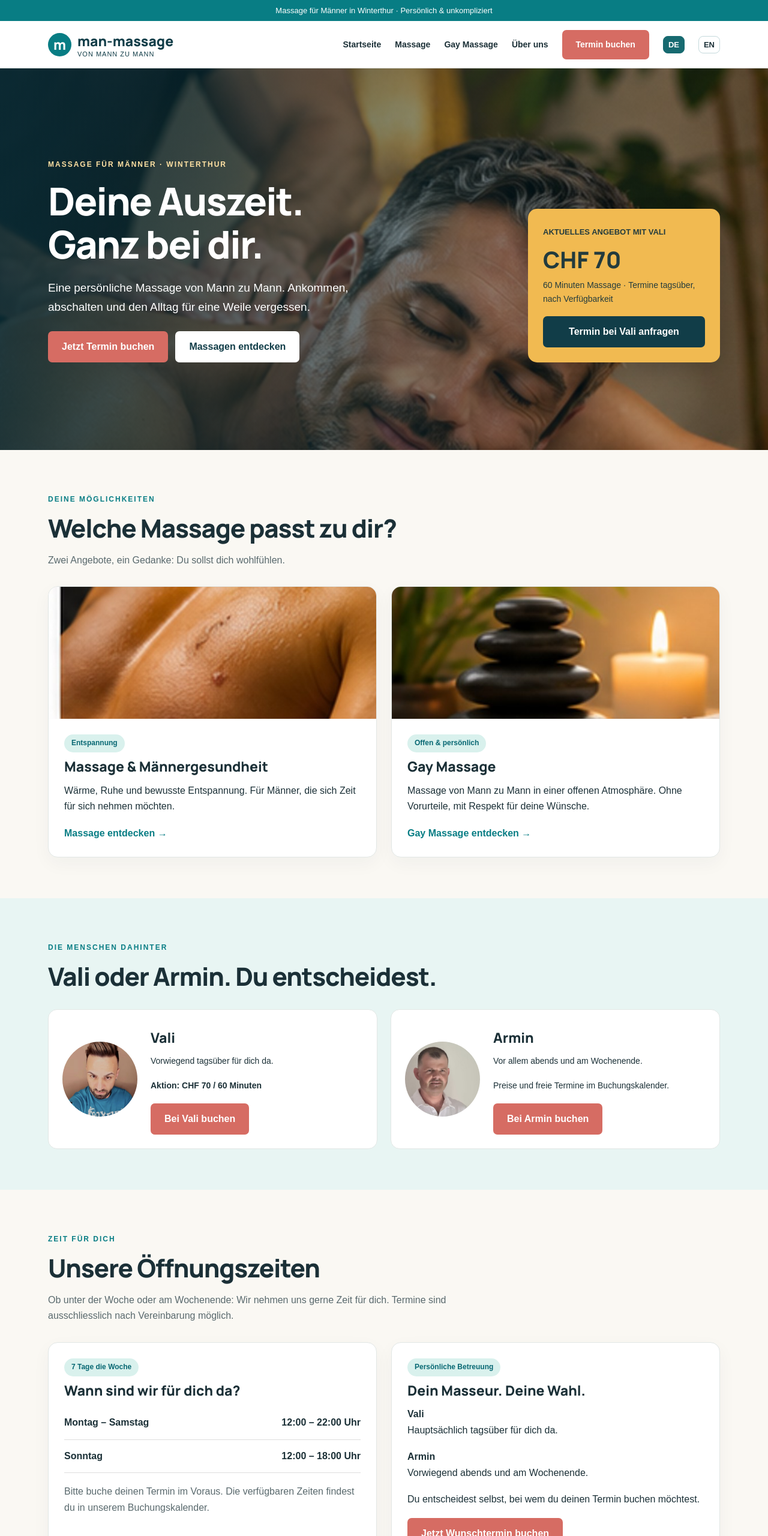
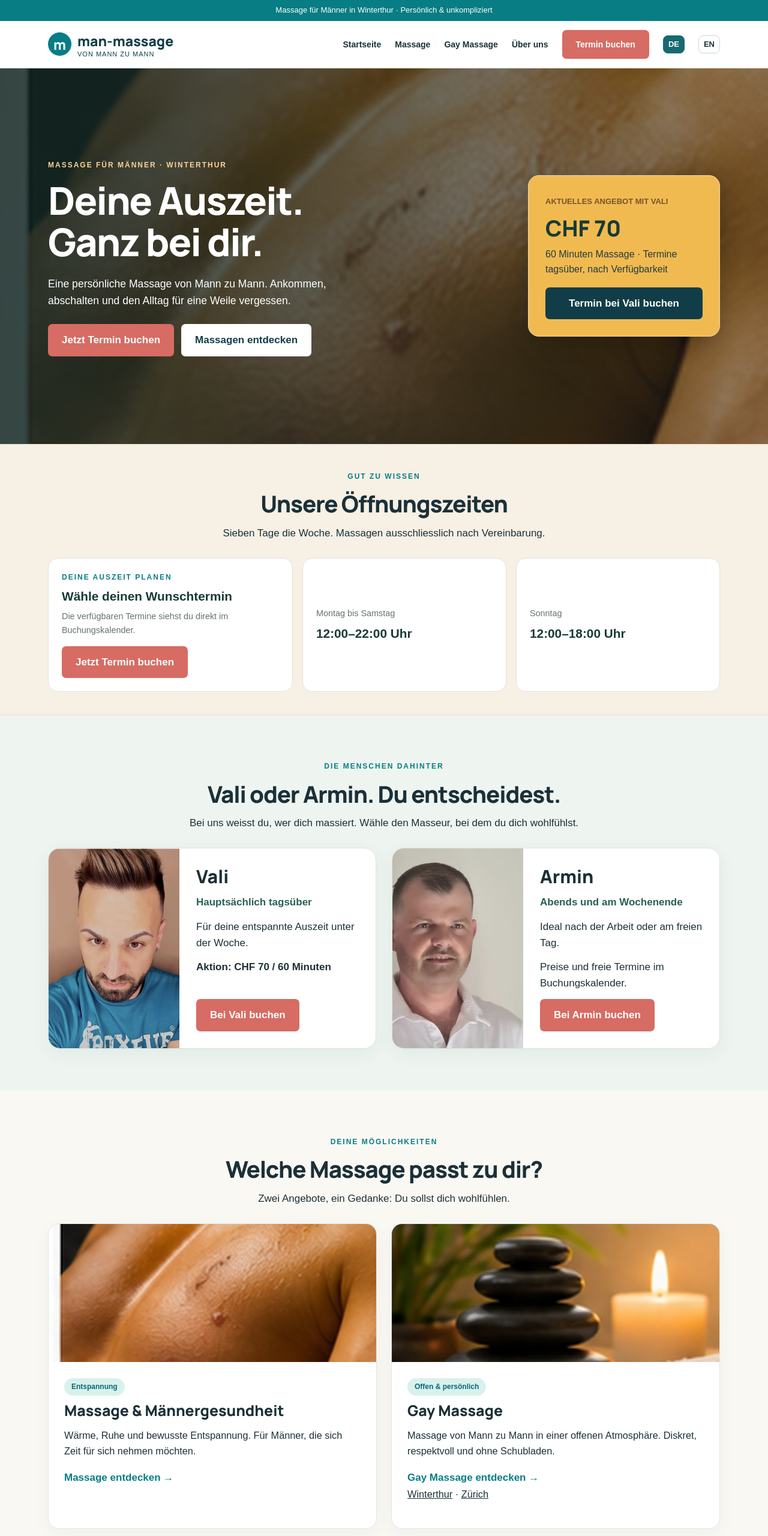
Before and after one commit to armin-historik/man-massage, a plain HTML site: page index.html in a window 1280 px wide. Shown: the top 2560 px of the page at 60% size. Drawn offline with Linux system fonts and the light colour scheme.

Commit message:
Add files via upload

```diff
--- a/index.html
+++ b/index.html
@@ -1,392 +1,80 @@
-
-<!DOCTYPE html>
+<!doctype html>
 <html lang="de-CH">
 <head>
-  <meta charset="utf-8">
-  <meta name="viewport" content="width=device-width,initial-scale=1">
-
-  <title>Massage für Männer in Winterthur | MAN-MASSAGE</title>
-  <meta name="description" content="Massage von Mann zu Mann in Winterthur. Lerne Vali und Armin kennen und buche deine Auszeit online. Montag bis Samstag 12–22 Uhr, Sonntag 12–18 Uhr.">
-  <meta name="robots" content="noindex,nofollow">
-
-  <link href="style.css?v=20261119-zeiten" rel="stylesheet">
-  <link rel="alternate" hreflang="en" href="en/index.html">
-  <link rel="alternate" hreflang="de-CH" href="index.html">
+<meta charset="utf-8">
+<meta name="viewport" content="width=device-width,initial-scale=1">
+<title>Massage für Männer in Winterthur | MAN-MASSAGE</title>
+<meta name="description" content="Persönliche Massage von Mann zu Mann in Winterthur. Montag bis Samstag 12–22 Uhr, Sonntag 12–18 Uhr. Wähle Vali oder Armin und buche online.">
+<meta name="robots" content="noindex,nofollow">
+<link rel="stylesheet" href="style.css?v=20261119-layout2">
+<link rel="alternate" hreflang="de-CH" href="index.html">
+<link rel="alternate" hreflang="en" href="en/index.html">
+<style>
+/* Ergänzungen zur bestehenden style.css: nur diese Startseite */
+:root{--mm-ink:#183a37;--mm-gold:#b98742;--mm-cream:#faf7f0;--mm-border:#e5e1d8}
+html{scroll-behavior:smooth}
+body{font-size:17px;line-height:1.6}
+.hero{background:linear-gradient(90deg,rgba(17,37,34,.85),rgba(17,37,34,.38)),url('assets/massage-detail.jpg') center 44%/cover no-repeat!important;color:#fff;min-height:460px;display:flex;align-items:center}
+.hero h1{font-size:clamp(2.7rem,5vw,4.6rem);line-height:1.08;color:#fff}
+.hero p{font-size:1.1rem;max-width:540px;color:#fff}
+.hero .eyebrow{color:#f5d39a}
+.hero-inner{align-items:center;gap:3rem}
+.offer{background:#fff8e8;color:#263c36;border:1px solid #ebd9b7;border-radius:18px;padding:28px;box-shadow:0 12px 35px #0003}
+.offer span{color:#75542c}.offer strong{color:#173b36;font-size:2.3rem}.offer p{color:#37423e;font-size:1rem}
+.offer .button{background:#1e4540;color:#fff}
+.section-intro-custom{text-align:center;max-width:740px;margin:0 auto 28px}
+.section-intro-custom h2{margin:.3em 0;font-size:clamp(1.8rem,3vw,2.5rem)}
+.hours-strip{background:#f6f0e5;border-block:1px solid #eadfce;padding:38px 0}
+.hours-grid{display:grid;grid-template-columns:1.2fr 1fr 1fr;gap:16px;align-items:stretch}
+.hours-item{background:white;border:1px solid var(--mm-border);border-radius:16px;padding:22px;display:flex;flex-direction:column;justify-content:center;gap:5px}
+.hours-item strong{font-size:1.3rem;color:var(--mm-ink)}
+.hours-item small{font-size:.9rem;color:#66736c}
+.hours-item .button{align-self:flex-start;margin-top:10px}
+.mm-team{padding:70px 0;background:#eef5f1}
+.mm-people{display:grid;grid-template-columns:repeat(2,minmax(0,1fr));gap:26px}
+.mm-person{background:#fff;border:1px solid #dbe4df;border-radius:20px;overflow:hidden;display:grid;grid-template-columns:40% 60%;box-shadow:0 8px 30px #173b3610}
+.mm-person img{width:100%;height:100%;min-height:260px;object-fit:cover;object-position:center top}
+.mm-person-body{padding:28px;display:flex;flex-direction:column;align-items:flex-start}
+.mm-person-body h3{font-size:1.9rem;margin:0 0 10px}
+.mm-person-body p{margin:0 0 13px}
+.mm-person-body .button{margin-top:auto}
+.mm-person-body .availability{font-weight:700;color:#286057}
+.mm-services{padding:70px 0;background:#faf8f3}
+.mm-services .card{overflow:hidden;border-radius:18px}
+.mm-services .card-img{height:230px;object-fit:cover}
+.mm-services .card-body{padding:26px}
+.mm-services .card h3{font-size:1.55rem}
+.mm-services .card p{font-size:1.02rem}
+.mm-trust{padding:44px 0;background:#e8f1ed}
+.mm-trust .trust strong{font-size:1.15rem}
+.practical{padding:64px 0}
+.practical-grid>div{padding:24px;background:#fff;border:1px solid var(--mm-border);border-radius:15px}
+.dark{padding:48px 0}
+.dark h2{font-size:clamp(1.8rem,3vw,2.5rem)}
+.footer{font-size:.95rem}
+.button{min-height:44px;display:inline-flex;align-items:center;justify-content:center;text-align:center}
+a:focus-visible,button:focus-visible{outline:3px solid #d69c42;outline-offset:3px}
+@media(max-width:900px){.hours-grid{grid-template-columns:1fr 1fr}.hours-grid .hours-item:first-child{grid-column:1/-1}.mm-person{grid-template-columns:1fr}.mm-person img{height:250px;min-height:0}.hero{min-height:0;padding:65px 0}.hero-inner{gap:24px}}
+@media(max-width:620px){.hours-grid,.mm-people{grid-template-columns:1fr}.hours-grid .hours-item:first-child{grid-column:auto}.mm-person{grid-template-columns:38% 62%}.mm-person img{height:100%;min-height:240px}.mm-person-body{padding:18px}.mm-person-body h3{font-size:1.5rem}.mm-team,.mm-services,.practical{padding:45px 0}.hero h1{font-size:2.65rem}.offer{padding:22px}}
+@media(max-width:390px){.mm-person{grid-template-columns:1fr}.mm-person img{height:260px}}
+</style>
 </head>
-
 <body>
-
-<div class="top">
-  Massage für Männer in Winterthur · Persönlich &amp; unkompliziert
-</div>
-
-<header class="header">
-  <div class="container nav">
-
-    <a class="brand" href="index.html">
-      <span class="mark">m</span>
-      <span>man-massage<small>von Mann zu Mann</small></span>
-    </a>
-
-    <button aria-expanded="false" aria-label="Menü öffnen" class="menu">☰</button>
-
-    <nav aria-label="Hauptnavigation" class="links">
-      <a href="index.html">Startseite</a>
-      <a href="massage.html">Massage</a>
-      <a href="gay-massage.html">Gay Massage</a>
-      <a href="team.html">Über uns</a>
-      <a class="button" href="https://man-massage.youcanbook.me/">Termin buchen</a>
-      <a class="lang-switch active" href="index.html" lang="de" aria-current="page">DE</a>
-      <a class="lang-switch" href="en/index.html" lang="en">EN</a>
-    </nav>
-
-  </div>
-</header>
-
+<div class="top">Massage für Männer in Winterthur · Persönlich &amp; unkompliziert</div>
+<header class="header"><div class="container nav">
+<a class="brand" href="index.html"><span class="mark">m</span><span>man-massage<small>von Mann zu Mann</small></span></a>
+<button class="menu" aria-label="Menü öffnen" aria-expanded="false">☰</button>
+<nav class="links" aria-label="Hauptnavigation"><a href="index.html">Startseite</a><a href="massage.html">Massage</a><a href="gay-massage.html">Gay Massage</a><a href="team.html">Über uns</a><a class="button" href="https://man-massage.youcanbook.me/">Termin buchen</a><a class="lang-switch active" href="index.html" lang="de" aria-current="page">DE</a><a class="lang-switch" href="en/index.html" lang="en">EN</a></nav>
+</div></header>
 <main>
-
-  <!-- TITELBEREICH -->
-  <section class="hero">
-    <div class="container hero-inner">
-
-      <div>
-        <span class="eyebrow">Massage für Männer · Winterthur</span>
-        <h1>Deine Auszeit.<br>Ganz bei dir.</h1>
-
-        <p>
-          Eine persönliche Massage von Mann zu Mann.
-          Ankommen, abschalten und den Alltag für eine Weile vergessen.
-        </p>
-
-        <div class="actions">
-          <a class="button" href="https://man-massage.youcanbook.me/">
-            Jetzt Termin buchen
-          </a>
-          <a class="button ghost" href="massage.html">
-            Massagen entdecken
-          </a>
-        </div>
-      </div>
-
-      <aside class="offer">
-        <span>AKTUELLES ANGEBOT MIT VALI</span>
-        <strong>CHF 70</strong>
-        <p>60 Minuten Massage · Termine tagsüber, nach Verfügbarkeit</p>
-        <a class="button" href="https://man-massage.youcanbook.me/">
-          Termin bei Vali anfragen
-        </a>
-      </aside>
-
-    </div>
-  </section>
-
-  <!-- MASSAGEANGEBOTE -->
-  <section>
-    <div class="container">
-
-      <div class="intro">
-        <span class="eyebrow">Deine Möglichkeiten</span>
-        <h2>Welche Massage passt zu dir?</h2>
-        <p class="muted">Zwei Angebote, ein Gedanke: Du sollst dich wohlfühlen.</p>
-      </div>
-
-      <div class="cards">
-
-        <article class="card">
-          <img alt="Entspannende Massage"
-               class="card-img"
-               loading="lazy"
-               src="assets/massage-detail.jpg">
-
-          <div class="card-body">
-            <span class="tag">Entspannung</span>
-            <h3>Massage &amp; Männergesundheit</h3>
-            <p>
-              Wärme, Ruhe und bewusste Entspannung.
-              Für Männer, die sich Zeit für sich nehmen möchten.
-            </p>
-            <a class="more" href="massage.html">Massage entdecken →</a>
-          </div>
-        </article>
-
-        <article class="card">
-          <img alt="Ruhige Massageatmosphäre"
-               class="card-img"
-               loading="lazy"
-               src="assets/wellness.jpg">
-
-          <div class="card-body">
-            <span class="tag">Offen &amp; persönlich</span>
-            <h3>Gay Massage</h3>
-            <p>
-              Massage von Mann zu Mann in einer offenen Atmosphäre.
-              Ohne Vorurteile, mit Respekt für deine Wünsche.
-            </p>
-            <a class="more" href="gay-massage.html">Gay Massage entdecken →</a>
-          </div>
-        </article>
-
-      </div>
-    </div>
-  </section>
-
-  <!-- MASSEURE -->
-  <section class="soft">
-    <div class="container">
-
-      <div class="intro">
-        <span class="eyebrow">Die Menschen dahinter</span>
-        <h2>Vali oder Armin. Du entscheidest.</h2>
-      </div>
-
-      <div class="people">
-
-        <article class="person">
-          <img alt="Vali" loading="lazy" src="assets/vali-portrait.jpg">
-
-          <div>
-            <h3>Vali</h3>
-            <p>Vorwiegend tagsüber für dich da.</p>
-            <p><strong>Aktion: CHF 70 / 60 Minuten</strong></p>
-            <a class="button" href="https://man-massage.youcanbook.me/">
-              Bei Vali buchen
-            </a>
-          </div>
-        </article>
-
-        <article class="person">
-          <img alt="Armin" loading="lazy" src="assets/armin-portrait.jpg">
-
-          <div>
-            <h3>Armin</h3>
-            <p>Vor allem abends und am Wochenende.</p>
-            <p>Preise und freie Termine im Buchungskalender.</p>
-            <a class="button" href="https://man-massage.youcanbook.me/">
-              Bei Armin buchen
-            </a>
-          </div>
-        </article>
-
-      </div>
-    </div>
-  </section>
-
-  <!-- ÖFFNUNGSZEITEN -->
-  <section id="oeffnungszeiten">
-    <div class="container">
-
-      <div class="intro">
-        <span class="eyebrow">Zeit für dich</span>
-        <h2>Unsere Öffnungszeiten</h2>
-        <p class="muted">
-          Ob unter der Woche oder am Wochenende:
-          Wir nehmen uns gerne Zeit für dich.
-          Termine sind ausschliesslich nach Vereinbarung möglich.
-        </p>
-      </div>
-
-      <div class="cards">
-
-        <article class="card">
-          <div class="card-body">
-            <span class="tag">7 Tage die Woche</span>
-            <h3>Wann sind wir für dich da?</h3>
-
-            <div style="display:flex;justify-content:space-between;gap:16px;flex-wrap:wrap;padding:14px 0;border-bottom:1px solid #ddd;">
-              <strong>Montag – Samstag</strong>
-              <strong>12:00 – 22:00 Uhr</strong>
-            </div>
-
-            <div style="display:flex;justify-content:space-between;gap:16px;flex-wrap:wrap;padding:14px 0;border-bottom:1px solid #ddd;">
-              <strong>Sonntag</strong>
-              <strong>12:00 – 18:00 Uhr</strong>
-            </div>
-
-            <p class="muted" style="margin-top:18px;">
-              Bitte buche deinen Termin im Voraus.
-              Die verfügbaren Zeiten findest du in unserem Buchungskalender.
-            </p>
-          </div>
-        </article>
-
-        <article class="card">
-          <div class="card-body">
-            <span class="tag">Persönliche Betreuung</span>
-            <h3>Dein Masseur. Deine Wahl.</h3>
-
-            <p>
-              <strong>Vali</strong><br>
-              Hauptsächlich tagsüber für dich da.
-            </p>
-
-            <p>
-              <strong>Armin</strong><br>
-              Vorwiegend abends und am Wochenende.
-            </p>
-
-            <p>
-              Du entscheidest selbst, bei wem du deinen Termin buchen möchtest.
-            </p>
-
-            <a class="button" href="https://man-massage.youcanbook.me/">
-              Jetzt Wunschtermin buchen
-            </a>
-          </div>
-        </article>
-
-      </div>
-    </div>
-  </section>
-
-  <!-- VERTRAUEN -->
-  <section class="soft">
-    <div class="container trust">
-
-      <div>
-        <strong>Persönlich</strong>
-        <p>Kein anonymer Betrieb. Du wählst deinen Masseur.</p>
-      </div>
-
-      <div>
-        <strong>Unkompliziert</strong>
-        <p>Wunschtermin direkt online anfragen.</p>
-      </div>
-
-      <div>
-        <strong>In Winterthur</strong>
-        <p>Gut erreichbar, auch aus Zürich und dem Thurgau.</p>
-      </div>
-
-    </div>
-  </section>
-
-  <!-- ANREISE UND BEZAHLUNG -->
-  <section class="practical">
-    <div class="container">
-
-      <div class="intro">
-        <span class="eyebrow">Gut zu wissen</span>
-        <h2>Einfach anreisen und bezahlen</h2>
-      </div>
-
-      <div class="practical-grid">
-
-        <div>
-          <h3>Von Zürich nach Winterthur</h3>
-          <p>
-            Ab Zürich HB erreichst du uns mit Zug und kurzem Fussweg
-            in rund 30 Minuten. Die genaue Adresse erhältst du
-            bei der Buchung.
-          </p>
-        </div>
-
-        <div>
-          <h3>Fragen oder Termin?</h3>
-          <p>
-            Du erreichst uns telefonisch, per SMS oder WhatsApp unter
-            <a href="tel:+41789831747">078 983 17 47</a>.
-          </p>
-
-          <p>
-            <a href="https://wa.me/41789831747">WhatsApp schreiben</a>
-            ·
-            <a href="sms:+41789831747">SMS senden</a>
-          </p>
-        </div>
-
-        <div>
-          <h3>Bezahlung</h3>
-          <p>
-            Du kannst bar, mit Kreditkarte oder mit TWINT bezahlen.
-          </p>
-        </div>
-
-      </div>
-    </div>
-  </section>
-
-  <!-- TERMINBUCHUNG -->
-  <section class="dark">
-    <div class="container cta">
-
-      <div>
-        <h2>Bereit für deine Auszeit?</h2>
-        <p>Such dir deinen Wunschtermin aus.</p>
-      </div>
-
-      <a class="button" href="https://man-massage.youcanbook.me/">
-        Jetzt online buchen
-      </a>
-
-    </div>
-  </section>
-
+<section class="hero"><div class="container hero-inner"><div><span class="eyebrow">Massage für Männer · Winterthur</span><h1>Deine Auszeit.<br>Ganz bei dir.</h1><p>Eine persönliche Massage von Mann zu Mann. Ankommen, abschalten und den Alltag für eine Weile vergessen.</p><div class="actions"><a class="button" href="https://man-massage.youcanbook.me/">Jetzt Termin buchen</a><a class="button ghost" href="massage.html">Massagen entdecken</a></div></div><aside class="offer"><span>AKTUELLES ANGEBOT MIT VALI</span><strong>CHF 70</strong><p>60 Minuten Massage · Termine tagsüber, nach Verfügbarkeit</p><a class="button" href="https://man-massage.youcanbook.me/">Termin bei Vali buchen</a></aside></div></section>
+<section class="hours-strip" id="oeffnungszeiten"><div class="container"><div class="section-intro-custom"><span class="eyebrow">Gut zu wissen</span><h2>Unsere Öffnungszeiten</h2><p>Sieben Tage die Woche. Massagen ausschliesslich nach Vereinbarung.</p></div><div class="hours-grid"><div class="hours-item"><span class="eyebrow">Deine Auszeit planen</span><strong>Wähle deinen Wunschtermin</strong><small>Die verfügbaren Termine siehst du direkt im Buchungskalender.</small><a class="button" href="https://man-massage.youcanbook.me/">Jetzt Termin buchen</a></div><div class="hours-item"><small>Montag bis Samstag</small><strong>12:00–22:00 Uhr</strong></div><div class="hours-item"><small>Sonntag</small><strong>12:00–18:00 Uhr</strong></div></div></div></section>
+<section class="mm-team" id="masseure"><div class="container"><div class="section-intro-custom"><span class="eyebrow">Die Menschen dahinter</span><h2>Vali oder Armin. Du entscheidest.</h2><p>Bei uns weisst du, wer dich massiert. Wähle den Masseur, bei dem du dich wohlfühlst.</p></div><div class="mm-people"><article class="mm-person"><img src="assets/vali-portrait.jpg" alt="Porträt von Vali" loading="lazy"><div class="mm-person-body"><h3>Vali</h3><p class="availability">Hauptsächlich tagsüber</p><p>Für deine entspannte Auszeit unter der Woche.</p><p><strong>Aktion: CHF 70 / 60 Minuten</strong></p><a class="button" href="https://man-massage.youcanbook.me/">Bei Vali buchen</a></div></article><article class="mm-person"><img src="assets/armin-portrait.jpg" alt="Porträt von Armin" loading="lazy"><div class="mm-person-body"><h3>Armin</h3><p class="availability">Abends und am Wochenende</p><p>Ideal nach der Arbeit oder am freien Tag.</p><p>Preise und freie Termine im Buchungskalender.</p><a class="button" href="https://man-massage.youcanbook.me/">Bei Armin buchen</a></div></article></div></div></section>
+<section class="mm-services" id="angebote"><div class="container"><div class="section-intro-custom"><span class="eyebrow">Deine Möglichkeiten</span><h2>Welche Massage passt zu dir?</h2><p>Zwei Angebote, ein Gedanke: Du sollst dich wohlfühlen.</p></div><div class="cards"><article class="card"><img class="card-img" loading="lazy" src="assets/massage-detail.jpg" alt="Hände bei einer entspannenden Rückenmassage"><div class="card-body"><span class="tag">Entspannung</span><h3>Massage &amp; Männergesundheit</h3><p>Wärme, Ruhe und bewusste Entspannung. Für Männer, die sich Zeit für sich nehmen möchten.</p><a class="more" href="massage.html">Massage entdecken →</a></div></article><article class="card"><img class="card-img" loading="lazy" src="assets/wellness.jpg" alt="Ruhige Wellnessatmosphäre"><div class="card-body"><span class="tag">Offen &amp; persönlich</span><h3>Gay Massage</h3><p>Massage von Mann zu Mann in einer offenen Atmosphäre. Diskret, respektvoll und ohne Schubladen.</p><a class="more" href="gay-massage.html">Gay Massage entdecken →</a><p><a href="gay-massage-winterthur.html">Winterthur</a> · <a href="gay-massage-zuerich.html">Zürich</a></p></div></article></div></div></section>
+<section class="mm-trust"><div class="container trust"><div><strong>Persönlich</strong><p>Kein anonymer Betrieb. Du wählst deinen Masseur.</p></div><div><strong>Diskret</strong><p>Deine Privatsphäre und deine Wünsche werden respektiert.</p></div><div><strong>In Winterthur</strong><p>Gut erreichbar, auch aus Zürich und dem Thurgau.</p></div></div></section>
+<section class="practical"><div class="container"><div class="intro"><span class="eyebrow">Gut zu wissen</span><h2>Einfach anreisen und bezahlen</h2></div><div class="practical-grid"><div><h3>Von Zürich nach Winterthur</h3><p>Ab Zürich HB erreichst du Winterthur bequem mit dem Zug. Die genaue Adresse und Anreiseinformationen erhältst du bei der Buchung.</p></div><div><h3>Fragen oder Termin?</h3><p>Telefon, SMS oder WhatsApp: <a href="tel:+41789831747">078 983 17 47</a>.</p><p><a href="https://wa.me/41789831747">WhatsApp schreiben</a> · <a href="sms:+41789831747">SMS senden</a></p></div><div><h3>Bezahlung</h3><p>Bar, mit Kreditkarte oder mit TWINT.</p></div></div></div></section>
+<section class="dark"><div class="container cta"><div><h2>Bereit für deine Auszeit?</h2><p>Wähle deinen Masseur und einen passenden Termin.</p></div><a class="button" href="https://man-massage.youcanbook.me/">Jetzt online buchen</a></div></section>
 </main>
-
-<!-- FOOTER -->
-<footer class="footer">
-
-  <div class="container quick-contact">
-    <span>
-      Telefon, SMS &amp; WhatsApp:
-      <a href="tel:+41789831747">078 983 17 47</a>
-      ·
-      <a href="https://wa.me/41789831747">WhatsApp</a>
-    </span>
-
-    <span>
-      E-Mail:
-      <a href="mailto:massage@man-massage.ch">massage@man-massage.ch</a>
-    </span>
-
-    <span>Zahlung: Bar · Kreditkarte · TWINT</span>
-  </div>
-
-  <div class="container footer-grid">
-
-    <div>
-      <strong>MAN-MASSAGE</strong>
-      <p>
-        Deine persönliche Auszeit in Winterthur.
-        Massage von Mann zu Mann.
-      </p>
-      <p>
-        Montag – Samstag: 12:00 – 22:00 Uhr<br>
-        Sonntag: 12:00 – 18:00 Uhr<br>
-        Termine nach Vereinbarung.
-      </p>
-    </div>
-
-    <div>
-      <strong>Entdecken</strong>
-      <p>
-        <a href="massage.html">Massage</a><br>
-        <a href="gay-massage.html">Gay Massage</a><br>
-        <a href="gay-massage-winterthur.html">Winterthur</a><br>
-        <a href="gay-massage-zuerich.html">Für Zürich</a><br>
-        <a href="blog/index.html">Blog</a>
-      </p>
-    </div>
-
-    <div>
-      <strong>Informationen</strong>
-      <p>
-        <a href="team.html">Über uns</a><br>
-        <a href="kontakt.html">Kontakt</a><br>
-        <a href="impressum.html">Impressum</a><br>
-        <a href="datenschutz.html">Datenschutz</a>
-      </p>
-    </div>
-
-  </div>
-
-  <div class="container small">
-    © 2026 MAN-MASSAGE · Winterthur
-  </div>
-
-</footer>
-
+<footer class="footer"><div class="container quick-contact"><span>Telefon, SMS &amp; WhatsApp: <a href="tel:+41789831747">078 983 17 47</a> · <a href="https://wa.me/41789831747">WhatsApp</a></span><span>E-Mail: <a href="mailto:massage@man-massage.ch">massage@man-massage.ch</a></span><span>Zahlung: Bar · Kreditkarte · TWINT</span></div><div class="container footer-grid"><div><strong>MAN-MASSAGE</strong><p>Deine persönliche Auszeit in Winterthur. Massage von Mann zu Mann.</p><p>Mo–Sa 12:00–22:00 Uhr<br>So 12:00–18:00 Uhr<br>Nur nach Vereinbarung</p></div><div><strong>Entdecken</strong><p><a href="massage.html">Massage</a><br><a href="gay-massage.html">Gay Massage</a><br><a href="gay-massage-winterthur.html">Winterthur</a><br><a href="gay-massage-zuerich.html">Für Zürich</a><br><a href="blog/index.html">Blog</a></p></div><div><strong>Informationen</strong><p><a href="team.html">Über uns</a><br><a href="kontakt.html">Kontakt</a><br><a href="impressum.html">Impressum</a><br><a href="datenschutz.html">Datenschutz</a></p></div></div><div class="container small">© 2026 MAN-MASSAGE · Winterthur</div></footer>
 <script defer src="script.js"></script>
-
-</body>
-</html>
+</body></html>
```
